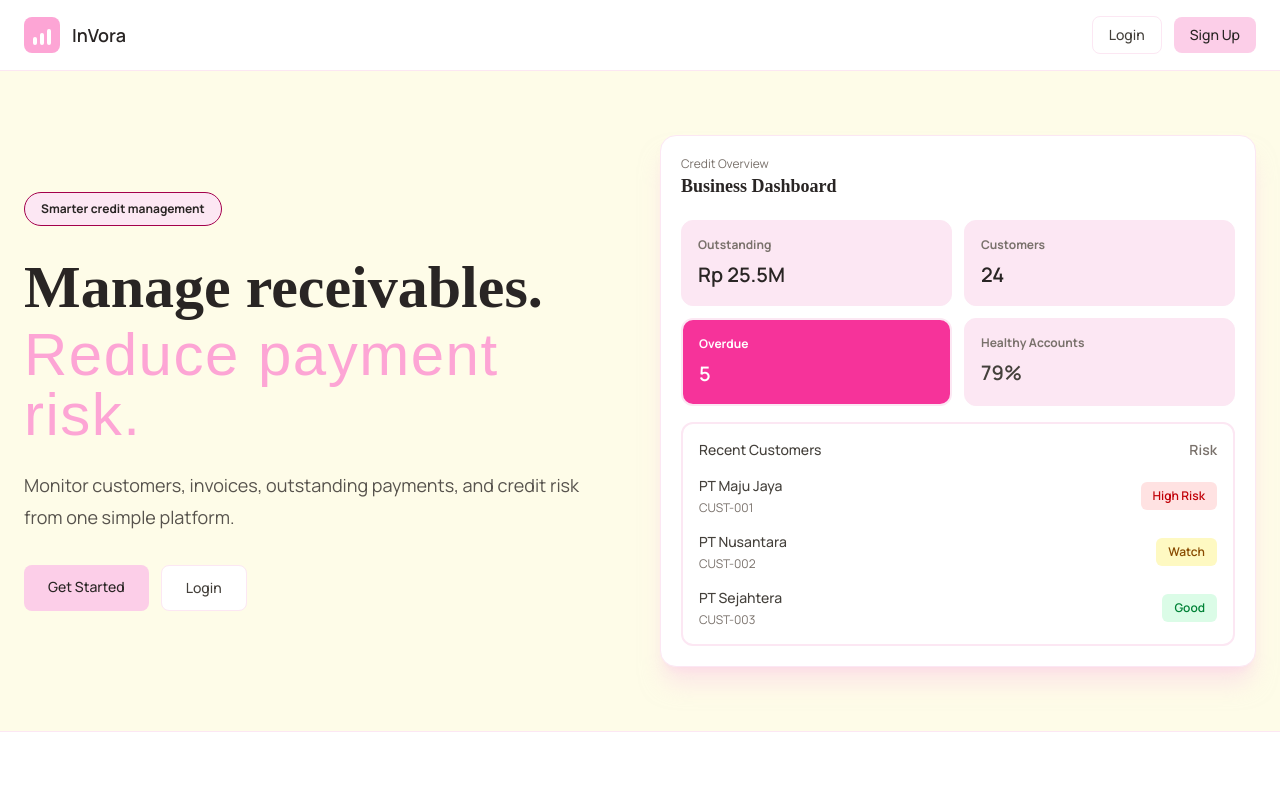
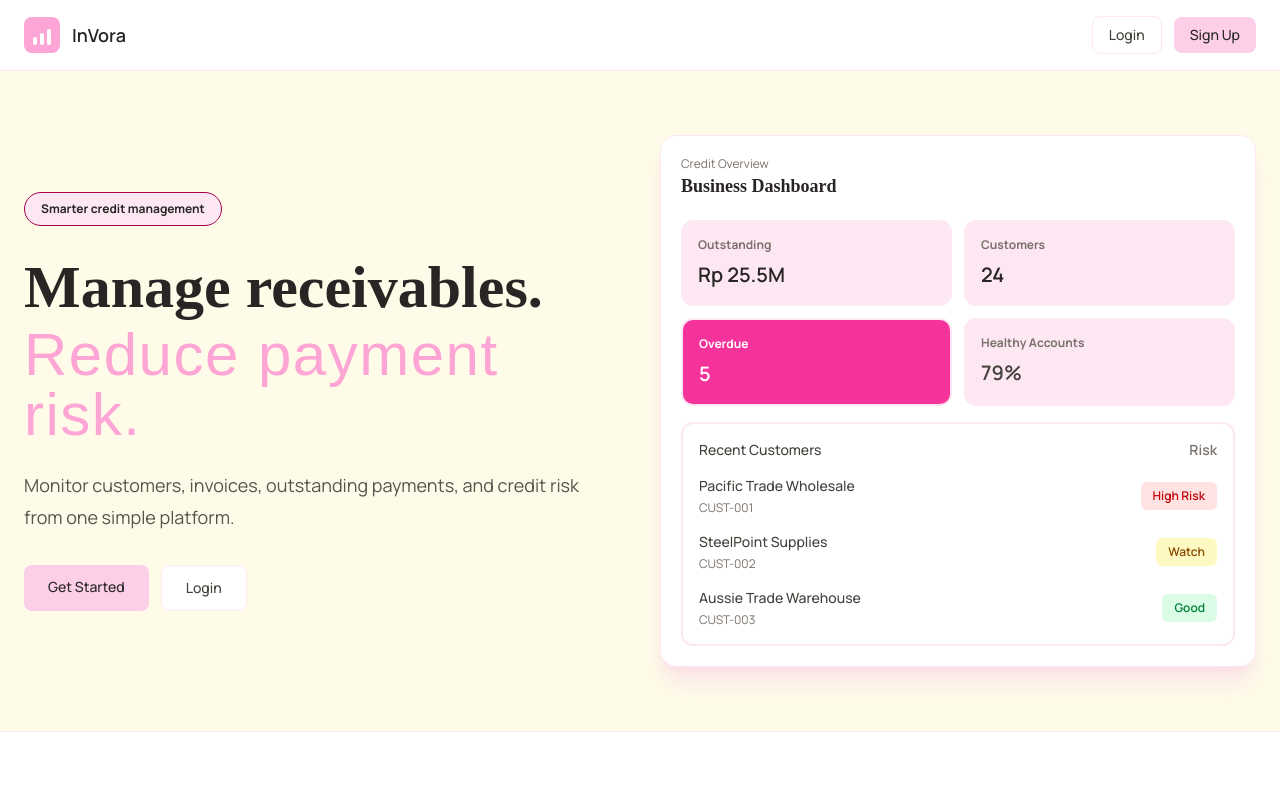
Before and after one commit to StevenArya/hackathon, a Next.js app: page / in a window 1280 px wide. Shown: the top 800 px of the page. Built offline with nearby package versions, Linux system fonts and the light colour scheme.

Commit message:
fix naming

```diff
--- a/app/page.tsx
+++ b/app/page.tsx
@@ -122,21 +122,21 @@ export default function LandingPage() {
 
             <div className="space-y-4">
               <CustomerRow
-                name="PT Maju Jaya"
+                name="Pacific Trade Wholesale"
                 code="CUST-001"
                 status="High Risk"
                 statusClass="bg-red-100 text-red-700 font-semibold"
               />
 
               <CustomerRow
-                name="PT Nusantara"
+                name="SteelPoint Supplies"
                 code="CUST-002"
                 status="Watch"
                 statusClass="bg-yellow-100 text-yellow-800 font-semibold"
               />
 
               <CustomerRow
-                name="PT Sejahtera"
+                name="Aussie Trade Warehouse"
                 code="CUST-003"
                 status="Good"
                 statusClass="bg-green-100 text-green-700 font-semibold"
```
